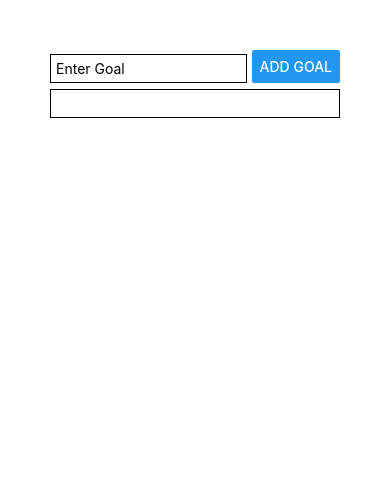
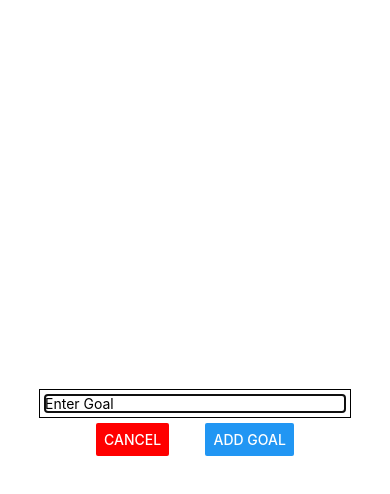
Before and after one commit to naveed-qureshi/rn-goal-app, a React Native app: screen / in a window 390 px wide. Both pictures are taken after a click on the button "ADD GOAL". Shown: the top 494 px of the page. Built offline with nearby package versions, Linux system fonts and the light colour scheme.

Commit message:
Added model

```diff
--- a/App.js
+++ b/App.js
@@ -1,21 +1,27 @@
-import { StyleSheet, View } from 'react-native';
+import { Button, StyleSheet, View } from 'react-native';
 import React, { useState } from 'react';
 import GoalInput from './components/GoalInput';
 import GoalList from './components/GoalList';
 
 export default function App() {
   const [goals, AddGoals] = useState([])
+  const [isAddMode, setIsAddMode] = useState(false)
+
   const deleteItem = (goalId) => {
     AddGoals((goals) => goals.filter((item) => item.key != goalId))
   }
 
   const addGoalhandler = (goal) => {
     AddGoals(() => [...goals, {key: Math.random().toString(), data: goal }])
+    setIsAddMode(false);
   }
 
   return (
     <View style={ style.p_50 }>
-      <GoalInput addGoalhandler={addGoalhandler}/>
+      <View style={ style.mb_10 }>
+        <Button title='Add Goal' onPress={()=> setIsAddMode(true)}></Button>
+      </View>
+      <GoalInput addGoalhandler={addGoalhandler} visible={ isAddMode } setIsAddMode={setIsAddMode}/>
       <GoalList deleteItem={deleteItem} goals={goals} />
     </View>
   );
@@ -23,6 +29,12 @@ export default function App() {
 
 const style = StyleSheet.create({
   p_50: {
-    padding: 50
+    flex:1,
+    padding: 50,
+    backgroundColor: 'rgb(255, 255, 255)'
   },
+
+  mb_10: {
+   marginBottom: 10
+  }
 })
--- a/components/GoalInput.js
+++ b/components/GoalInput.js
@@ -1,33 +1,41 @@
 import React, { useState } from 'react';
-import { StyleSheet, View, TextInput, Button } from 'react-native'
+import { StyleSheet, View, TextInput, Button, Modal } from 'react-native'
 
 const GoalInput = (props) => {
   const [inputGoal, setInputGoal] = useState('')
   return (
+    <Modal visible= { props.visible } animationType='fade'>
       <View style={style.input}>
         <View style={ style.input_field }>
           <TextInput placeholder="Enter Goal" onChangeText={(et) => setInputGoal(et)} value={inputGoal} />
         </View>
-      <View style={{ marginBottom: 3 }} >
+        <View style={style.button} >
+          <Button title="Cancel" color='red' onPress={ () => props.setIsAddMode(false) } />
           <Button title="Add Goal" onPress={() => props.addGoalhandler(inputGoal)} />
         </View>
       </View>
+    </Modal>
   )
 }
 
 const style = StyleSheet.create({
   input: {
-    flexDirection: 'row',
-    justifyContent: 'space-between',
+    flex:1,
+    justifyContent: 'center',
     alignItems: 'center',
-    marginBottom: 3
+    backgroundColor: 'rgb(255, 255, 255)'
   },
   input_field: {
     borderWidth: 1,
     borderColor: 'black',
     padding: 5,
-    flex: 1,
-    marginRight: 5
+    marginBottom: 5,
+    width: '80%'
+  },
+  button: {
+    width: '60%',
+    flexDirection: 'row',
+    justifyContent: 'space-around'
   }
 });
 
```
Lines whose indentation alone changed are shown as unchanged.
